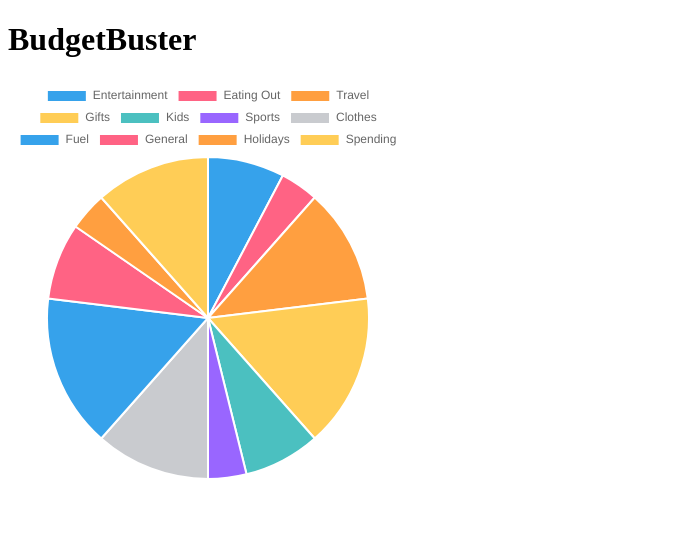
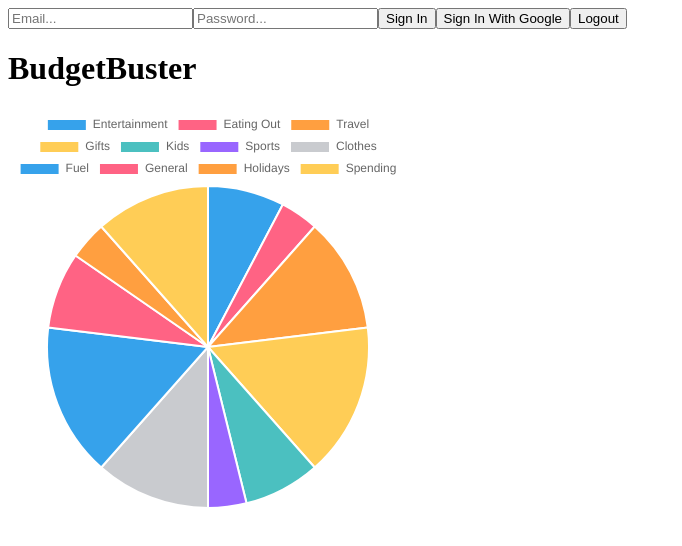
Before and after one commit to bxadam/budgetbuster, a React (Vite) app: page / in a window 1280 px wide. Shown: the top 546 px of the page, without its empty margins (0-682 px from the left). Built offline with nearby package versions, Linux system fonts and the light colour scheme; no server answers; the database is empty.

Commit message:
added auth component and expense category collection in firestore database

```diff
--- a/src/App.jsx
+++ b/src/App.jsx
@@ -1,9 +1,32 @@
-import { useState } from "react";
+import { Auth } from "./components/Auth";
+import { useState, useEffect } from "react";
+import { UserData } from "./Data";
+import { db } from "../utils/api";
+import { getDocs, collection } from "firebase/firestore";
+import PieChart from "./components/PieChart";
+
 import "./App.css";
-import PieChart from "./components/PieChart";
-import { UserData } from "./Data";
 
 function App() {
+  const [expenseList, setExpenseList] = useState([]);
+
+  const expenseCategoryCollectionRef = collection(db, "Expense Category");
+
+  useEffect(() => {
+    const getExpenseList = async () => {
+      // READ THE DATA
+      // SET THE EXPENSE LIST
+      try {
+        const data = await getDocs(expenseCategoryCollectionRef);
+        console.log(data);
+      } catch (err) {
+        console.error(err);
+      }
+    };
+
+    getExpenseList();
+  }, []);
+
   const [userData, setUserData] = useState({
     labels: UserData.map((data) => data.category),
     datasets: [
@@ -16,6 +39,7 @@ function App() {
 
   return (
     <div className="App">
+      <Auth />
       <h1>BudgetBuster</h1>
       <div style={{ width: 400 }}>
         <PieChart chartData={userData} />
--- /dev/null
+++ b/src/components/Auth.jsx
@@ -0,0 +1,55 @@
+import { auth, googleProvider } from "../../utils/api";
+import {
+  createUserWithEmailAndPassword,
+  signInWithPopup,
+  signOut,
+} from "firebase/auth";
+import { useState } from "react";
+
+export const Auth = () => {
+  const [email, setEmail] = useState("");
+  const [password, setPassword] = useState("");
+
+  console.log(auth?.currentUser?.email);
+
+  const signIn = async () => {
+    try {
+      await createUserWithEmailAndPassword(auth, email, password);
+    } catch (err) {
+      console.error(err);
+    }
+  };
+
+  const signInWithGoogle = async () => {
+    try {
+      await signInWithPopup(auth, googleProvider);
+    } catch (err) {
+      console.error(err);
+    }
+  };
+
+  const logout = async () => {
+    try {
+      await signOut(auth);
+    } catch (err) {
+      console.error(err);
+    }
+  };
+
+  return (
+    <div>
+      <input
+        placeholder="Email..."
+        onChange={(e) => setEmail(e.target.value)}
+      />
+      <input
+        placeholder="Password..."
+        type="password"
+        onChange={(e) => setPassword(e.target.value)}
+      />
+      <button onClick={signIn}>Sign In</button>
+      <button onClick={signInWithGoogle}>Sign In With Google</button>
+      <button onClick={logout}>Logout</button>
+    </div>
+  );
+};
--- a/utils/api.js
+++ b/utils/api.jsx
@@ -2,6 +2,7 @@
 import { initializeApp } from "firebase/app";
 import { getAnalytics } from "firebase/analytics";
 import { getFirestore } from "firebase/firestore";
+import { getAuth, GoogleAuthProvider } from "firebase/auth";
 // TODO: Add SDKs for Firebase products that you want to use
 // https://firebase.google.com/docs/web/setup#available-libraries
 
@@ -22,5 +23,7 @@ const app = initializeApp(firebaseConfig);
 
 const analytics = getAnalytics(app);
 const db = getFirestore(app);
+export const auth = getAuth(app);
+export const googleProvider = new GoogleAuthProvider();
 
 export { db, analytics };
```
